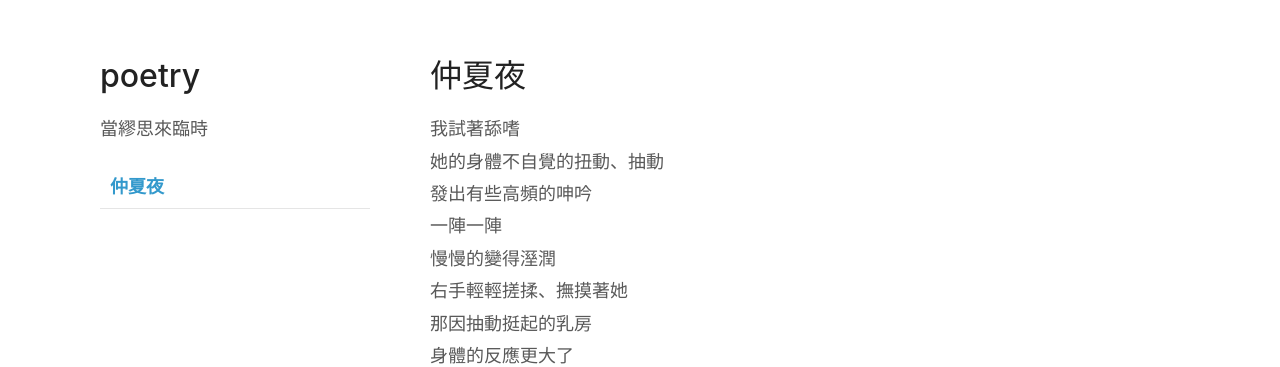
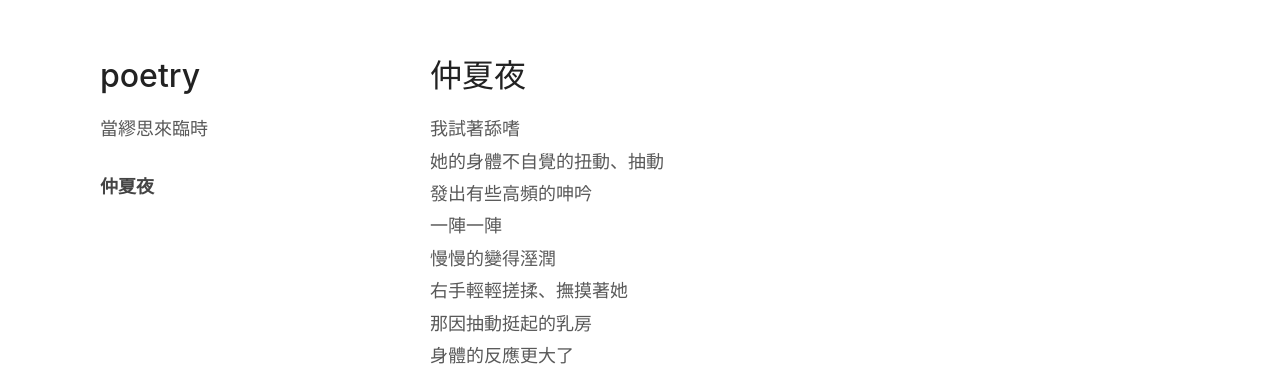
Before and after one commit to zenkarsha/poetry, a Jekyll site: the page built from index.md, in a window 1280 px wide. Shown: the top 367 px of the page. Built offline with Jekyll 4.4.1, drawn with Linux system fonts in a browser that asks for light colours; our own code applies the rules of GitHub Pages for plain Markdown files.

Commit message:
Update styles.css

```diff
--- a/assets/css/styles.css
+++ b/assets/css/styles.css
@@ -35,12 +35,12 @@ h3, h4, h5, h6 {
 }
 
 a {
-  color:#39c;
+  color:#444;
   text-decoration:none;
 }
 
 a:hover {
-  color:#069;
+  color:#000;
 }
 
 a small {
@@ -86,8 +86,7 @@ table {
 
 th, td {
   text-align:left;
-  padding:5px 10px;
-  border-bottom:1px solid #e5e5e5;
+  padding:5px 0;
 }
 
 dt {
```
